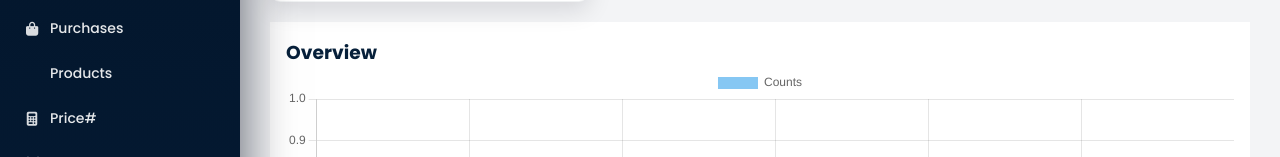
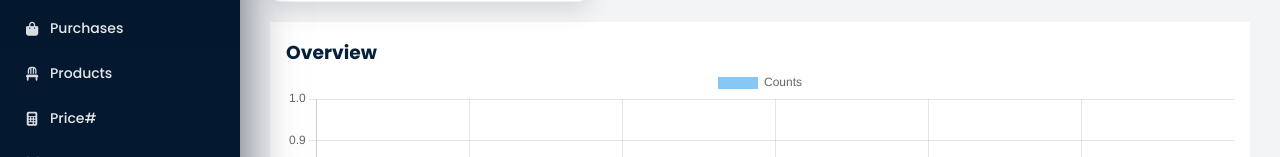
Before and after one commit to petrosasmamaw/Furniture-ERP, a React (Vite) app in the folder adminfrontend/: page / in a window 1280 px wide. Shown: the part 358-515 px from the top of the page. Built offline with nearby package versions, Linux system fonts and the light colour scheme; no server answers.

Commit message:
update product

```diff
--- a/adminfrontend/src/pages/navbar.jsx
+++ b/adminfrontend/src/pages/navbar.jsx
@@ -18,7 +18,7 @@ const Navbar = () => {
             <li><Link to="/machines" className="navbar-link"><i className="fas fa-cogs"></i> Machines</Link></li>
             <li><Link to="/orders" className="navbar-link"><i className="fas fa-shopping-cart"></i> Orders</Link></li>
             <li><Link to="/purchases" className="navbar-link"><i className="fas fa-shopping-bag"></i> Purchases</Link></li>
-            <li><Link to="/products" className="navbar-link"><i className="fas fa-sofa"></i> Products</Link></li>
+            <li><Link to="/products" className="navbar-link"><i className="fas fa-chair"></i> Products</Link></li>
             <li><Link to="/price-calculator" className="navbar-link"><i className="fas fa-calculator"></i> Price#</Link></li>
             <li><Link to="/workers" className="navbar-link"><i className="fas fa-users"></i> Workers</Link></li>
           </ul>
```
